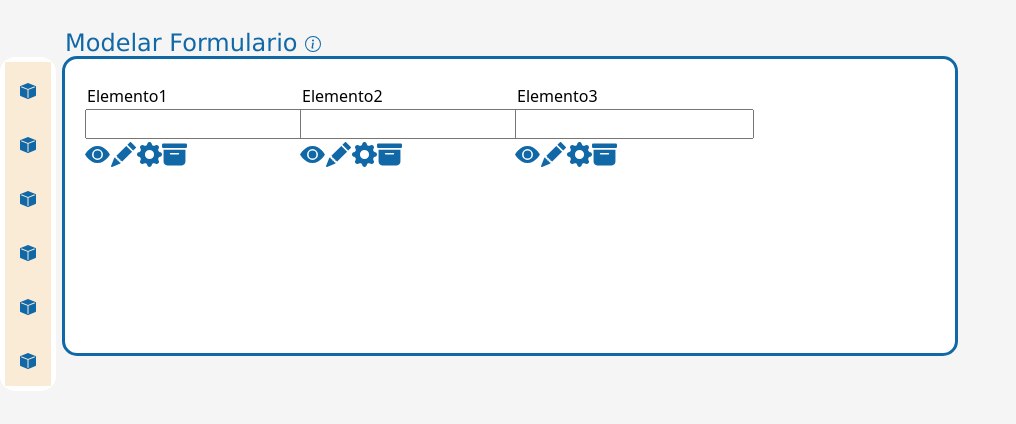
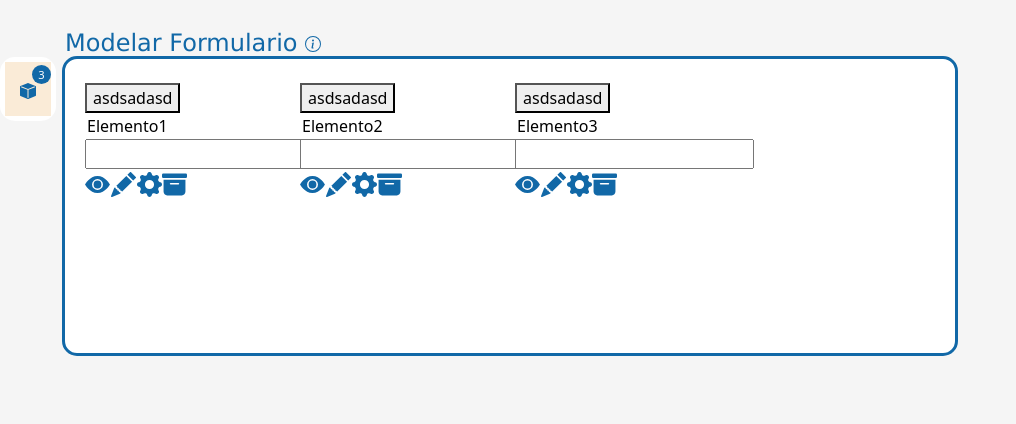
Before and after one commit to john11000/Campos_libres-react, a React (Vite) app: page / in a window 1280 px wide. Shown: the top 424 px of the page, without its empty margins (0-1016 px from the left). Built offline with nearby package versions, Linux system fonts and the light colour scheme.

Commit message:
Sortable js

```diff
--- a/src/Components/CamposLibres.jsx
+++ b/src/Components/CamposLibres.jsx
@@ -1,20 +1,25 @@
-import { useEffect } from "react";
+import { useEffect, useState } from "react";
 
 const CamposLibres = () => {
   const elementos = [0, 1, 2];
+  const [textBox, setTextBox] = useState(0);
+  let contador = 3;
   useEffect(() => {
+    setTextBox(5)
     const boxForm = document.getElementById("boxs")
-    Sortable.create(boxForm, {
+    const a = Sortable.create(boxForm, {
       group: {
-        name: "boxes"
-
+        name: "boxes",
+        pull: false,
+        put: true,
       }
     });
-
-    Sortable.create(document.getElementById("toolsBox"), {
+    const b = Sortable.create(document.getElementById("toolsBox"), {
       group: {
         name: "boxes",
         pull: "clone",
+        filter: ".filter"
+      },
       selectedClass: 'selected',
       swap: true, // Enable swap plugin
       swapClass: 'highlight', // The class applied to the hovered swap item
@@ -22,28 +27,87 @@ const CamposLibres = () => {
       ghostClass: "sortable-ghost",  // Class name for the drop placeholder
       chosenClass: "sortable-chosen",  // Class name for the chosen item
       dragClass: "sortable-drag",
+      setData: function (/** DataTransfer */dataTransfer, /** HTMLElement*/dragEl) {
+        console.log("this",this)
+        if (contador > 0) {
+          dragEl.innerHTML =
+            contador--;
+
+          dataTransfer.setData('Text', `
+          <div className="col-3 row  element" key=${textBox}>
+            <input type="text" className="titleNone" value=${"Elemento" + (textBox + 1)}></input>
+            <input type="text" value="" />
+            <div className="options">
+              <svg xmlns="http://www.w3.org/2000/svg" width="16" height="16" fill="currentColor" className="bi bi-eye-fill" viewBox="0 0 16 16">
+                <path d="M10.5 8a2.5 2.5 0 1 1-5 0 2.5 2.5 0 0 1 5 0z" />
+                <path d="M0 8s3-5.5 8-5.5S16 8 16 8s-3 5.5-8 5.5S0 8 0 8zm8 3.5a3.5 3.5 0 1 0 0-7 3.5 3.5 0 0 0 0 7z" />
+              </svg>
+              <svg xmlns="http://www.w3.org/2000/svg" width="16" height="16" fill="currentColor" className="bi bi-pencil-fill" viewBox="0 0 16 16">
+                <path d="M12.854.146a.5.5 0 0 0-.707 0L10.5 1.793 14.207 5.5l1.647-1.646a.5.5 0 0 0 0-.708l-3-3zm.646 6.061L9.793 2.5 3.293 9H3.5a.5.5 0 0 1 .5.5v.5h.5a.5.5 0 0 1 .5.5v.5h.5a.5.5 0 0 1 .5.5v.5h.5a.5.5 0 0 1 .5.5v.207l6.5-6.5zm-7.468 7.468A.5.5 0 0 1 6 13.5V13h-.5a.5.5 0 0 1-.5-.5V12h-.5a.5.5 0 0 1-.5-.5V11h-.5a.5.5 0 0 1-.5-.5V10h-.5a.499.499 0 0 1-.175-.032l-.179.178a.5.5 0 0 0-.11.168l-2 5a.5.5 0 0 0 .65.65l5-2a.5.5 0 0 0 .168-.11l.178-.178z" />
+              </svg>
+              <svg xmlns="http://www.w3.org/2000/svg" width="16" height="16" fill="currentColor" className="bi bi-gear-fill" viewBox="0 0 16 16">
+                <path d="M9.405 1.05c-.413-1.4-2.397-1.4-2.81 0l-.1.34a1.464 1.464 0 0 1-2.105.872l-.31-.17c-1.283-.698-2.686.705-1.987 1.987l.169.311c.446.82.023 1.841-.872 2.105l-.34.1c-1.4.413-1.4 2.397 0 2.81l.34.1a1.464 1.464 0 0 1 .872 2.105l-.17.31c-.698 1.283.705 2.686 1.987 1.987l.311-.169a1.464 1.464 0 0 1 2.105.872l.1.34c.413 1.4 2.397 1.4 2.81 0l.1-.34a1.464 1.464 0 0 1 2.105-.872l.31.17c1.283.698 2.686-.705 1.987-1.987l-.169-.311a1.464 1.464 0 0 1 .872-2.105l.34-.1c1.4-.413 1.4-2.397 0-2.81l-.34-.1a1.464 1.464 0 0 1-.872-2.105l.17-.31c.698-1.283-.705-2.686-1.987-1.987l-.311.169a1.464 1.464 0 0 1-2.105-.872l-.1-.34zM8 10.93a2.929 2.929 0 1 1 0-5.86 2.929 2.929 0 0 1 0 5.858z" />
+              </svg>
+              <svg xmlns="http://www.w3.org/2000/svg" width="16" height="16" fill="currentColor" className="bi bi-archive-fill" viewBox="0 0 16 16">
+                <path d="M12.643 15C13.979 15 15 13.845 15 12.5V5H1v7.5C1 13.845 2.021 15 3.357 15h9.286zM5.5 7h5a.5.5 0 0 1 0 1h-5a.5.5 0 0 1 0-1zM.8 1a.8.8 0 0 0-.8.8V3a.8.8 0 0 0 .8.8h14.4A.8.8 0 0 0 16 3V1.8a.8.8 0 0 0-.8-.8H.8z" />
+              </svg>
+            </div>
+          </div> ` ); // `dataTransfer` object of HTML5 DragEvent
+
+        } else {
+          dataTransfer.setData('Html',"")
         }
+
+      }, onStart: function (/**Event*/evt) {
+        evt.oldIndex;  // element index within parent
+
+      },
+      direction: function(evt, target, dragEl) {
+        if (target !== null && target.className.includes('toolsBox') && dragEl.className.includes('boxs')) {
+          return 'horizontal';
+        }
+        return 'vertical';
+      },
+      onEnd: function (/**Event*/evt) {
+        var itemEl = evt.item;  // dragged HTMLElement
+        console.log(itemEl, evt)
+        if (evt.from.id == "toolsBox" && evt.to.id == "boxs" && contador <= 0) {
+          a.group.put = false
+        }
+        evt.to;    // target list
+        evt.from;  // previous list
+        evt.oldIndex;  // element's old index within old parent
+        evt.newIndex;  // element's new index within new parent
+        evt.oldDraggableIndex; // element's old index within old parent, only counting draggable elements
+        evt.newDraggableIndex; // element's new index within new parent, only counting draggable elements
+        evt.clone // the clone element
+        evt.pullMode;  // when item is in another sortable: `"clone"` if cloning, `true` if moving
+      },
     })
+
+    console.log(b)
   }, [])
+
 
   const renderItems = elementos.map((element) => {
 
     return (
-      <div className="col-3 my-1 element">
+      <div className="col-3 my-1 element" key={element}>
+        <button onClick={() => { setTextBox(5); console.log(textBox) }}>asdsadasd</button>
         <input type="text" className="titleNone" value={"Elemento" + (element + 1)}></input>
         <input type="text" value="" />
         <div className="options">
-          <svg xmlns="http://www.w3.org/2000/svg" width="16" height="16" fill="currentColor" class="bi bi-eye-fill" viewBox="0 0 16 16">
+          <svg xmlns="http://www.w3.org/2000/svg" width="16" height="16" fill="currentColor" className="bi bi-eye-fill" viewBox="0 0 16 16">
             <path d="M10.5 8a2.5 2.5 0 1 1-5 0 2.5 2.5 0 0 1 5 0z" />
             <path d="M0 8s3-5.5 8-5.5S16 8 16 8s-3 5.5-8 5.5S0 8 0 8zm8 3.5a3.5 3.5 0 1 0 0-7 3.5 3.5 0 0 0 0 7z" />
           </svg>
-          <svg xmlns="http://www.w3.org/2000/svg" width="16" height="16" fill="currentColor" class="bi bi-pencil-fill" viewBox="0 0 16 16">
+          <svg xmlns="http://www.w3.org/2000/svg" width="16" height="16" fill="currentColor" className="bi bi-pencil-fill" viewBox="0 0 16 16">
             <path d="M12.854.146a.5.5 0 0 0-.707 0L10.5 1.793 14.207 5.5l1.647-1.646a.5.5 0 0 0 0-.708l-3-3zm.646 6.061L9.793 2.5 3.293 9H3.5a.5.5 0 0 1 .5.5v.5h.5a.5.5 0 0 1 .5.5v.5h.5a.5.5 0 0 1 .5.5v.5h.5a.5.5 0 0 1 .5.5v.207l6.5-6.5zm-7.468 7.468A.5.5 0 0 1 6 13.5V13h-.5a.5.5 0 0 1-.5-.5V12h-.5a.5.5 0 0 1-.5-.5V11h-.5a.5.5 0 0 1-.5-.5V10h-.5a.499.499 0 0 1-.175-.032l-.179.178a.5.5 0 0 0-.11.168l-2 5a.5.5 0 0 0 .65.65l5-2a.5.5 0 0 0 .168-.11l.178-.178z" />
           </svg>
-          <svg xmlns="http://www.w3.org/2000/svg" width="16" height="16" fill="currentColor" class="bi bi-gear-fill" viewBox="0 0 16 16">
+          <svg xmlns="http://www.w3.org/2000/svg" width="16" height="16" fill="currentColor" className="bi bi-gear-fill" viewBox="0 0 16 16">
             <path d="M9.405 1.05c-.413-1.4-2.397-1.4-2.81 0l-.1.34a1.464 1.464 0 0 1-2.105.872l-.31-.17c-1.283-.698-2.686.705-1.987 1.987l.169.311c.446.82.023 1.841-.872 2.105l-.34.1c-1.4.413-1.4 2.397 0 2.81l.34.1a1.464 1.464 0 0 1 .872 2.105l-.17.31c-.698 1.283.705 2.686 1.987 1.987l.311-.169a1.464 1.464 0 0 1 2.105.872l.1.34c.413 1.4 2.397 1.4 2.81 0l.1-.34a1.464 1.464 0 0 1 2.105-.872l.31.17c1.283.698 2.686-.705 1.987-1.987l-.169-.311a1.464 1.464 0 0 1 .872-2.105l.34-.1c1.4-.413 1.4-2.397 0-2.81l-.34-.1a1.464 1.464 0 0 1-.872-2.105l.17-.31c.698-1.283-.705-2.686-1.987-1.987l-.311.169a1.464 1.464 0 0 1-2.105-.872l-.1-.34zM8 10.93a2.929 2.929 0 1 1 0-5.86 2.929 2.929 0 0 1 0 5.858z" />
           </svg>
-          <svg xmlns="http://www.w3.org/2000/svg" width="16" height="16" fill="currentColor" class="bi bi-archive-fill" viewBox="0 0 16 16">
+          <svg xmlns="http://www.w3.org/2000/svg" width="16" height="16" fill="currentColor" className="bi bi-archive-fill" viewBox="0 0 16 16">
             <path d="M12.643 15C13.979 15 15 13.845 15 12.5V5H1v7.5C1 13.845 2.021 15 3.357 15h9.286zM5.5 7h5a.5.5 0 0 1 0 1h-5a.5.5 0 0 1 0-1zM.8 1a.8.8 0 0 0-.8.8V3a.8.8 0 0 0 .8.8h14.4A.8.8 0 0 0 16 3V1.8a.8.8 0 0 0-.8-.8H.8z" />
           </svg>
         </div>
@@ -55,38 +119,14 @@ const CamposLibres = () => {
   return (
     <div >
       <div className="toolsBox" id="toolsBox">
-        <div className="elementTools">
-          <svg xmlns="http://www.w3.org/2000/svg" width="16" height="16" fill="currentColor" class="bi bi-box-fill" viewBox="0 0 16 16">
-            <path fill-rule="evenodd" d="M15.528 2.973a.75.75 0 0 1 .472.696v8.662a.75.75 0 0 1-.472.696l-7.25 2.9a.75.75 0 0 1-.557 0l-7.25-2.9A.75.75 0 0 1 0 12.331V3.669a.75.75 0 0 1 .471-.696L7.443.184l.004-.001.274-.11a.75.75 0 0 1 .558 0l.274.11.004.001 6.971 2.789Zm-1.374.527L8 5.962 1.846 3.5 1 3.839v.4l6.5 2.6v7.922l.5.2.5-.2V6.84l6.5-2.6v-.4l-.846-.339Z" />
-          </svg>
-        </div>
-        <div className="elementTools">
-          <svg xmlns="http://www.w3.org/2000/svg" width="16" height="16" fill="currentColor" class="bi bi-box-fill" viewBox="0 0 16 16">
-            <path fill-rule="evenodd" d="M15.528 2.973a.75.75 0 0 1 .472.696v8.662a.75.75 0 0 1-.472.696l-7.25 2.9a.75.75 0 0 1-.557 0l-7.25-2.9A.75.75 0 0 1 0 12.331V3.669a.75.75 0 0 1 .471-.696L7.443.184l.004-.001.274-.11a.75.75 0 0 1 .558 0l.274.11.004.001 6.971 2.789Zm-1.374.527L8 5.962 1.846 3.5 1 3.839v.4l6.5 2.6v7.922l.5.2.5-.2V6.84l6.5-2.6v-.4l-.846-.339Z" />
-          </svg>
-        </div>
-        <div className="elementTools">
-          <svg xmlns="http://www.w3.org/2000/svg" width="16" height="16" fill="currentColor" class="bi bi-box-fill" viewBox="0 0 16 16">
-            <path fill-rule="evenodd" d="M15.528 2.973a.75.75 0 0 1 .472.696v8.662a.75.75 0 0 1-.472.696l-7.25 2.9a.75.75 0 0 1-.557 0l-7.25-2.9A.75.75 0 0 1 0 12.331V3.669a.75.75 0 0 1 .471-.696L7.443.184l.004-.001.274-.11a.75.75 0 0 1 .558 0l.274.11.004.001 6.971 2.789Zm-1.374.527L8 5.962 1.846 3.5 1 3.839v.4l6.5 2.6v7.922l.5.2.5-.2V6.84l6.5-2.6v-.4l-.846-.339Z" />
-          </svg>
-        </div>
-        <div className="elementTools">
-          <svg xmlns="http://www.w3.org/2000/svg" width="16" height="16" fill="currentColor" class="bi bi-box-fill" viewBox="0 0 16 16">
-            <path fill-rule="evenodd" d="M15.528 2.973a.75.75 0 0 1 .472.696v8.662a.75.75 0 0 1-.472.696l-7.25 2.9a.75.75 0 0 1-.557 0l-7.25-2.9A.75.75 0 0 1 0 12.331V3.669a.75.75 0 0 1 .471-.696L7.443.184l.004-.001.274-.11a.75.75 0 0 1 .558 0l.274.11.004.001 6.971 2.789Zm-1.374.527L8 5.962 1.846 3.5 1 3.839v.4l6.5 2.6v7.922l.5.2.5-.2V6.84l6.5-2.6v-.4l-.846-.339Z" />
-          </svg>
-        </div>
-        <div className="elementTools">
-          <svg xmlns="http://www.w3.org/2000/svg" width="16" height="16" fill="currentColor" class="bi bi-box-fill" viewBox="0 0 16 16">
-            <path fill-rule="evenodd" d="M15.528 2.973a.75.75 0 0 1 .472.696v8.662a.75.75 0 0 1-.472.696l-7.25 2.9a.75.75 0 0 1-.557 0l-7.25-2.9A.75.75 0 0 1 0 12.331V3.669a.75.75 0 0 1 .471-.696L7.443.184l.004-.001.274-.11a.75.75 0 0 1 .558 0l.274.11.004.001 6.971 2.789Zm-1.374.527L8 5.962 1.846 3.5 1 3.839v.4l6.5 2.6v7.922l.5.2.5-.2V6.84l6.5-2.6v-.4l-.846-.339Z" />
-          </svg>
-        </div>
-        <div className="elementTools">
-          <svg xmlns="http://www.w3.org/2000/svg" width="16" height="16" fill="currentColor" class="bi bi-box-fill" viewBox="0 0 16 16">
-            <path fill-rule="evenodd" d="M15.528 2.973a.75.75 0 0 1 .472.696v8.662a.75.75 0 0 1-.472.696l-7.25 2.9a.75.75 0 0 1-.557 0l-7.25-2.9A.75.75 0 0 1 0 12.331V3.669a.75.75 0 0 1 .471-.696L7.443.184l.004-.001.274-.11a.75.75 0 0 1 .558 0l.274.11.004.001 6.971 2.789Zm-1.374.527L8 5.962 1.846 3.5 1 3.839v.4l6.5 2.6v7.922l.5.2.5-.2V6.84l6.5-2.6v-.4l-.846-.339Z" />
+        <div className="elementTools" id="textboxes">
+        <p className="tooltipCan">{contador}</p>
+          <svg xmlns="http://www.w3.org/2000/svg" width="16" height="16" fill="currentColor" className="bi bi-box-fill" viewBox="0 0 16 16">
+            <path fillRule="evenodd" d="M15.528 2.973a.75.75 0 0 1 .472.696v8.662a.75.75 0 0 1-.472.696l-7.25 2.9a.75.75 0 0 1-.557 0l-7.25-2.9A.75.75 0 0 1 0 12.331V3.669a.75.75 0 0 1 .471-.696L7.443.184l.004-.001.274-.11a.75.75 0 0 1 .558 0l.274.11.004.001 6.971 2.789Zm-1.374.527L8 5.962 1.846 3.5 1 3.839v.4l6.5 2.6v7.922l.5.2.5-.2V6.84l6.5-2.6v-.4l-.846-.339Z" />
           </svg>
         </div>
       </div>
-      <span className="title">Modelar Formulario <svg xmlns="http://www.w3.org/2000/svg" width="16" height="16" fill="currentColor" class="bi bi-info-circle" viewBox="0 0 16 16">
+      <span className="title">Modelar Formulario <svg xmlns="http://www.w3.org/2000/svg" width="16" height="16" fill="currentColor" className="bi bi-info-circle" viewBox="0 0 16 16">
         <path d="M8 15A7 7 0 1 1 8 1a7 7 0 0 1 0 14zm0 1A8 8 0 1 0 8 0a8 8 0 0 0 0 16z" />
         <path d="m8.93 6.588-2.29.287-.082.38.45.083c.294.07.352.176.288.469l-.738 3.468c-.194.897.105 1.319.808 1.319.545 0 1.178-.252 1.465-.598l.088-.416c-.2.176-.492.246-.686.246-.275 0-.375-.193-.304-.533L8.93 6.588zM9 4.5a1 1 0 1 1-2 0 1 1 0 0 1 2 0z" />
       </svg>
@@ -94,6 +134,10 @@ const CamposLibres = () => {
       <div className="boxsParents">
         <div id="boxs" className="row">
           {renderItems}
+          <div className="row"></div>
+          <div className="row"></div>
+          <div className="row"></div>
+          <div className="row"></div>
         </div>
       </div>
     </div>
--- a/src/assets/styles/index.css
+++ b/src/assets/styles/index.css
@@ -87,3 +87,18 @@ svg{
     color: white;
     padding: 3px;
 }
+
+.tooltipCan{
+    position: absolute;
+    background: rgb(17, 104, 167);
+    padding: 5px;
+    border-radius: 50%;
+    font-size: 0.7rem;
+    width: 19px;
+    height: 19px;
+    text-align: center;
+    color: white;
+    left: 32px;
+    top: 8px;
+    line-height: 10px;
+}
```
Lines whose indentation alone changed are shown as unchanged.
